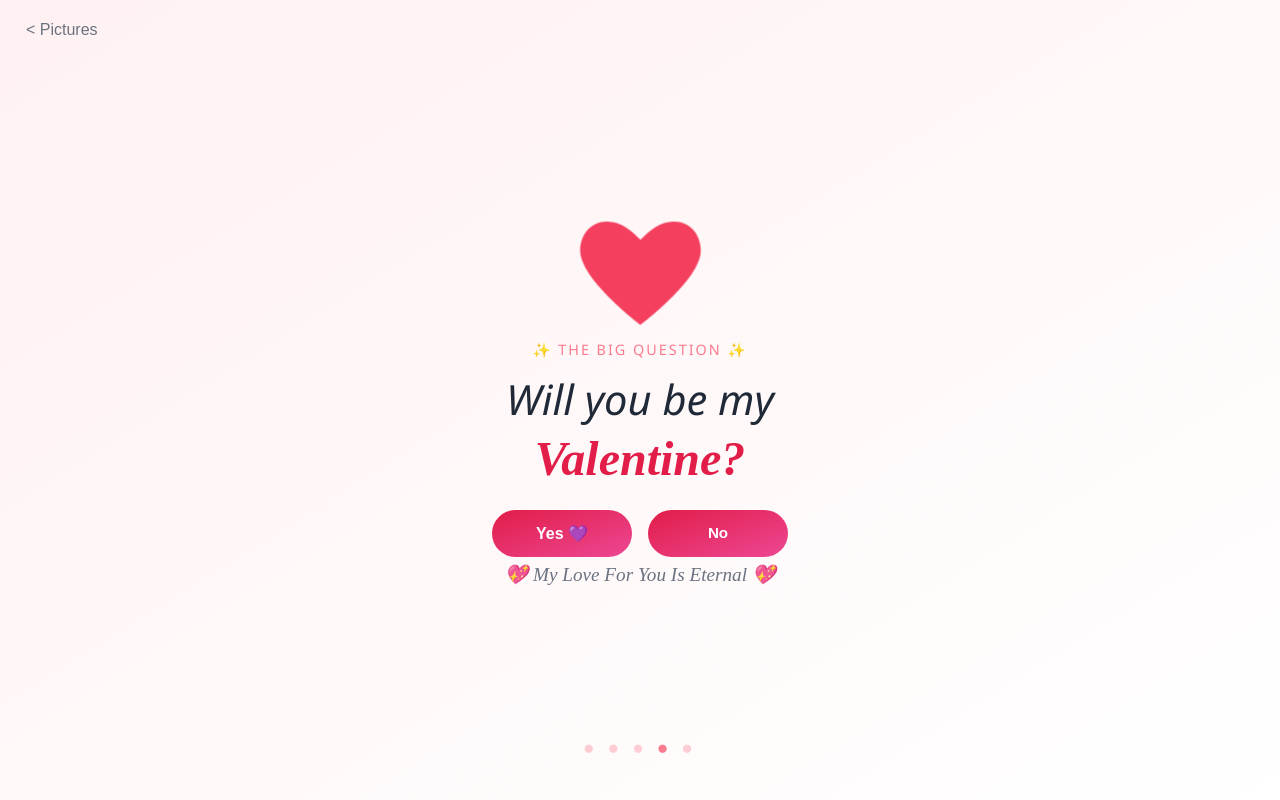
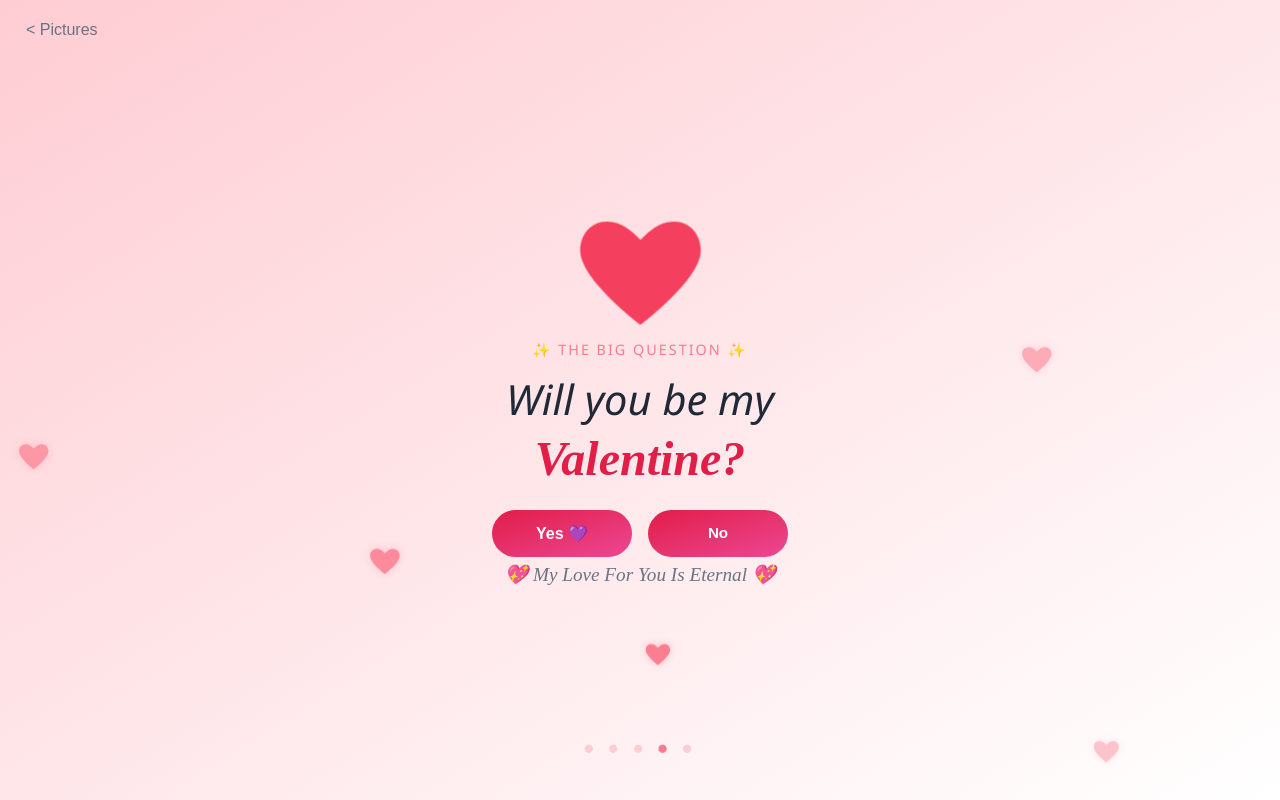
Before and after one commit to Abid-Chowdhury/valentinesxt, a React (Create React App) app: page /Question in a window 1280 px wide. Built offline with nearby package versions, Linux system fonts and the light colour scheme.

Commit message:
Added floating hearts to all pages

```diff
--- a/package.json
+++ b/package.json
@@ -14,6 +14,7 @@
     "react-dom": "^19.2.3",
     "react-router-dom": "^7.11.0",
     "react-scripts": "5.0.1",
+    "styled-components": "^6.3.8",
     "web-vitals": "^2.1.4"
   },
   "scripts": {
--- a/src/index.css
+++ b/src/index.css
@@ -2,13 +2,15 @@
   --dark-red: #E11D48;
   --light-red: #F43F5E;
   --dark-rose: #FB7B8E;
-  --light-rose: #FECDD3;
+  --light-rose: rgb(254, 205, 211);
   --pink: #ED4794;
   --blue-gray: #1F2937;
   --gray: #6B7280;
   --white: #FFFFFF;
-  --background-gradient-start: #FFF1F2;
-  --background-gradient-end: #FFFFFF;
+  /* --background-gradient-start: #FFF1F2; */
+  /* --background-gradient-end: #FFFFFF; */
+  --background-gradient-start: var(--light-rose);
+  --background-gradient-end: var(--white);
 }
 
 /* Global Styles */
@@ -21,6 +23,7 @@ html, body {
 body {
   font-family: 'Segoe UI', sans-serif;
   background: linear-gradient(to bottom right, var(--background-gradient-start), var(--background-gradient-end));
+  /* background: black; */
   color: var(--dark-pink);
   z-index: 1000;
 }
@@ -413,7 +416,7 @@ body {
   font-size: 1.2rem;
   color: var(--light-rose);
   letter-spacing: 4px;
-  text-align: center;
+  cursor: default;
 }
 
 .page-indicator span {
--- a/src/pages/Home.js
+++ b/src/pages/Home.js
@@ -13,6 +13,7 @@ export default function Home() {
   return (
 
     <div className="center-container">
+
       <HeartSvg size={125} color="#F43F5E" beating={true} />
 
       <div className="subtitle">VALENTINE'S DAY 2026</div>
@@ -38,5 +39,6 @@ export default function Home() {
 
       <FloatingHearts />
     </div>
+
   );
 }
--- a/src/pages/Pictures.js
+++ b/src/pages/Pictures.js
@@ -1,6 +1,7 @@
 import { useNavigate } from "react-router-dom";
 import { useEffect } from "react";
 import { useState } from "react";
+import FloatingHearts from "./FloatingHearts";
 
 import pic1 from "../Pictures/1.png";
 import pic2 from "../Pictures/2.png";
@@ -69,7 +70,7 @@ export default function Pictures() {
       </div>
 
       <div className="page-indicator">● ● <span>●</span> ● ●</div>
-
+      <FloatingHearts />
     </div>
   );
 }
--- a/src/pages/Question.js
+++ b/src/pages/Question.js
@@ -1,6 +1,7 @@
 import { useNavigate } from "react-router-dom";
 import HeartSvg from "./HeartSvg";
 import { useEffect } from "react";
+import FloatingHearts from "./FloatingHearts";
 
 export default function Question() {
   const navigate = useNavigate();
@@ -28,7 +29,7 @@ export default function Question() {
       </div>
 
       <div className="page-indicator">● ● ● <span>●</span> ●</div>
-
+      <FloatingHearts />
   </div>
 
   );
--- a/src/pages/Stats.js
+++ b/src/pages/Stats.js
@@ -1,5 +1,6 @@
 import { useEffect } from "react";
 import { useNavigate } from "react-router-dom";
+import FloatingHearts from "./FloatingHearts";
 
 export default function Stats() {
   const navigate = useNavigate();
@@ -92,7 +93,7 @@ export default function Stats() {
       </button>
 
       <div className="page-indicator">● <span>●</span> ● ● ●</div>
-
+            <FloatingHearts />
     </div>
   );
 }
```
Also changed, not shown: src/Things to Add.txt, 1 other file (tests, documents, lock files or other folders).
